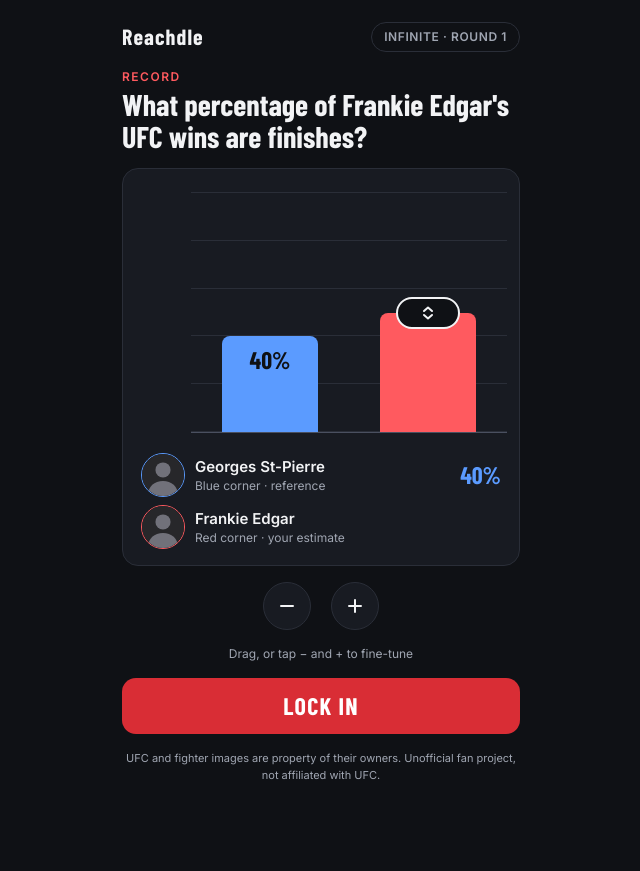
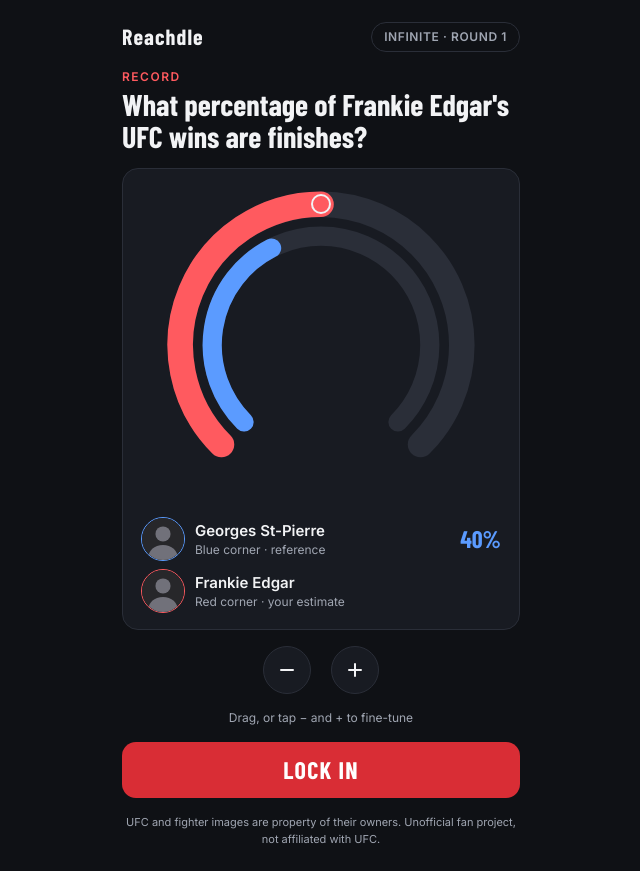
Before and after one commit to blchen10203/chrichu, a Next.js app in the folder web/: page /infinite in a window 1280 px wide. Shown: the whole page, without its empty margins (319-959 px from the left). Before the commit the page ends 807 px from the top, so only its background shows below. Built offline with nearby package versions, Linux system fonts and the light colour scheme.

Commit message:
Add the dial stage
Co-Authored-By: Claude Sonnet 5.5 <noreply@anthropic.com>

```diff
--- /dev/null
+++ b/web/components/stages/DialStage.tsx
@@ -0,0 +1,96 @@
+import type { KeyboardEvent, PointerEvent } from "react";
+import type { StageProps } from "@/components/BarStage";
+import { fractionAt, pointAt } from "@/lib/arc";
+import { formatValue, fromFraction, nudge, toFraction } from "@/lib/engine/scale";
+
+const SWEEP = 270;
+const R_OUT = 44;
+const R_IN = 34;
+const clamp = (t: number) => Math.min(1, Math.max(0, t));
+
+// SVG arc from fraction 0 to t at radius r, in a 100x100 box.
+function arc(t: number, r: number) {
+  const a = pointAt(0, SWEEP);
+  const b = pointAt(t, SWEEP);
+  return `M${50 + r * a.dx} ${50 + r * a.dy}A${r} ${r} 0 ${t * SWEEP > 180 ? 1 : 0} 1 ${50 + r * b.dx} ${50 + r * b.dy}`;
+}
+
+function Arc({ t, r, className, width = 6 }: { t: number; r: number; className: string; width?: number }) {
+  if (t < 0.002) return null;
+  return <path d={arc(t, r)} fill="none" stroke="currentColor" strokeWidth={width} strokeLinecap="round" className={className} />;
+}
+
+export function DialStage({ metric, refValue, value, onChange, actual }: StageProps) {
+  const reveal = actual !== undefined;
+  const interactive = onChange && !reveal;
+  const t = clamp(toFraction(metric, value));
+
+  const drag = (e: PointerEvent<HTMLDivElement>) => {
+    const r = e.currentTarget.getBoundingClientRect();
+    onChange?.(fromFraction(metric, fractionAt(e.clientX - (r.left + r.width / 2), e.clientY - (r.top + r.height / 2), SWEEP)));
+  };
+  const key = (e: KeyboardEvent) => {
+    const dir = { ArrowUp: 1, ArrowRight: 1, ArrowDown: -1, ArrowLeft: -1 }[e.key];
+    if (!dir || !onChange) return;
+    e.preventDefault();
+    onChange(nudge(metric, value, dir as 1 | -1));
+  };
+
+  const knob = pointAt(t, SWEEP);
+  const tick = pointAt(clamp(toFraction(metric, actual ?? 0)), SWEEP);
+
+  return (
+    <div data-testid="dial-stage" className="flex flex-none justify-center px-2">
+      <div
+        data-testid="dial-face"
+        className="relative aspect-square w-full max-w-80 touch-none"
+        onPointerDown={
+          interactive
+            ? (e) => {
+                e.currentTarget.setPointerCapture(e.pointerId);
+                drag(e);
+              }
+            : undefined
+        }
+        onPointerMove={interactive ? (e) => e.currentTarget.hasPointerCapture(e.pointerId) && drag(e) : undefined}
+      >
+        <svg viewBox="0 0 100 100" className="size-full" aria-hidden="true">
+          <Arc t={1} r={R_OUT} width={8} className="text-line" />
+          <Arc t={1} r={R_IN} className="text-line" />
+          <Arc t={clamp(toFraction(metric, refValue))} r={R_IN} className="text-blue" />
+          <Arc t={t} r={R_OUT} width={8} className="text-red" />
+          {reveal && (
+            <line
+              data-testid="true-value"
+              x1={50 + 28 * tick.dx}
+              y1={50 + 28 * tick.dy}
+              x2={50 + 50 * tick.dx}
+              y2={50 + 50 * tick.dy}
+              stroke="currentColor"
+              strokeWidth="2"
+              strokeDasharray="3 2"
+              className="text-text"
+            />
+          )}
+        </svg>
+        {interactive && (
+          // 44 px hit area around the visible knob.
+          <div
+            role="slider"
+            tabIndex={0}
+            aria-label="Your estimate"
+            aria-valuemin={fromFraction(metric, 0)}
+            aria-valuemax={fromFraction(metric, 1)}
+            aria-valuenow={value}
+            aria-valuetext={formatValue(metric, value)}
+            onKeyDown={key}
+            className="absolute flex size-11 -translate-x-1/2 -translate-y-1/2 items-center justify-center rounded-full focus-visible:outline-2 focus-visible:outline-offset-2 focus-visible:outline-text"
+            style={{ left: `${50 + R_OUT * knob.dx}%`, top: `${50 + R_OUT * knob.dy}%` }}
+          >
+            <div className="size-5 rounded-full border-2 border-text bg-red" />
+          </div>
+        )}
+      </div>
+    </div>
+  );
+}
--- a/web/components/stages/index.tsx
+++ b/web/components/stages/index.tsx
@@ -1,5 +1,6 @@
 import { BarStage, type StageProps } from "@/components/BarStage";
 import { SilhouetteStage } from "@/components/SilhouetteStage";
+import { DialStage } from "@/components/stages/DialStage";
 import { StackStage } from "@/components/stages/StackStage";
 import { fromFraction } from "@/lib/engine/scale";
 import type { Metric, MetricId } from "@/lib/engine/types";
@@ -9,6 +10,8 @@ export type StageKind = "bar" | "silhouette" | "stack" | "dial" | "tach" | "time
 export const STAGE_BY_METRIC: Partial<Record<MetricId, StageKind>> = {
   knockdowns: "stack",
   sub_wins: "stack",
+  win_pct: "dial",
+  finish_rate: "dial",
 };
 
 export function stageKind(metric: Metric): StageKind {
@@ -24,6 +27,8 @@ export function Stage(props: StageProps) {
   switch (stageKind(props.metric)) {
     case "silhouette":
       return <SilhouetteStage {...props} />;
+    case "dial":
+      return <DialStage {...props} />;
     case "stack":
       return <StackStage {...props} />;
     default:
--- /dev/null
+++ b/web/lib/arc.ts
@@ -0,0 +1,18 @@
+// Gauge geometry shared by the dial and the tachometer. The arc is symmetric about the vertical:
+// it starts bottom-left, runs clockwise over the top and ends bottom-right, gap centred at the bottom.
+const DEG = Math.PI / 180;
+const startOf = (sweepDeg: number) => 180 + (360 - sweepDeg) / 2;
+
+/** Fraction 0..1 along the arc for a pointer offset (screen coords, y down). Points in the gap go to the nearer end. */
+export function fractionAt(dx: number, dy: number, sweepDeg: number): number {
+  const c = (Math.atan2(dx, -dy) / DEG + 360) % 360;
+  const d = (((c - startOf(sweepDeg)) % 360) + 360) % 360;
+  if (d <= sweepDeg) return d / sweepDeg;
+  return d - sweepDeg < 360 - d ? 1 : 0;
+}
+
+/** Unit vector at fraction t along the arc. */
+export function pointAt(t: number, sweepDeg: number): { dx: number; dy: number } {
+  const c = (startOf(sweepDeg) + t * sweepDeg) * DEG;
+  return { dx: Math.sin(c), dy: -Math.cos(c) };
+}
```
Also changed, not shown: 2 other files (tests, documents, lock files or other folders).
